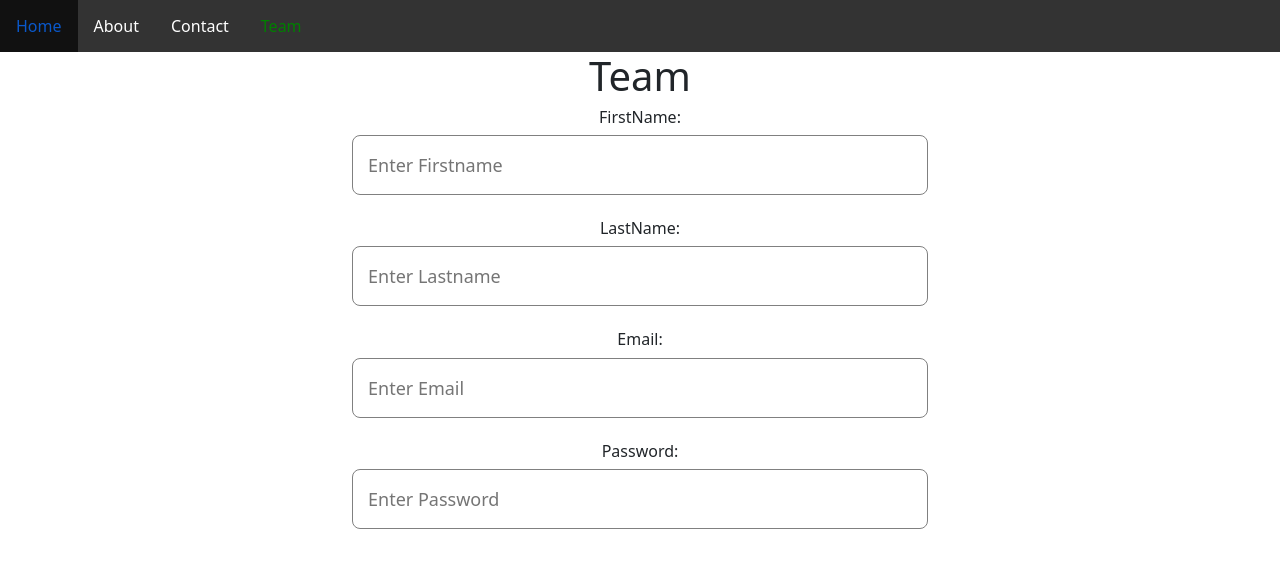
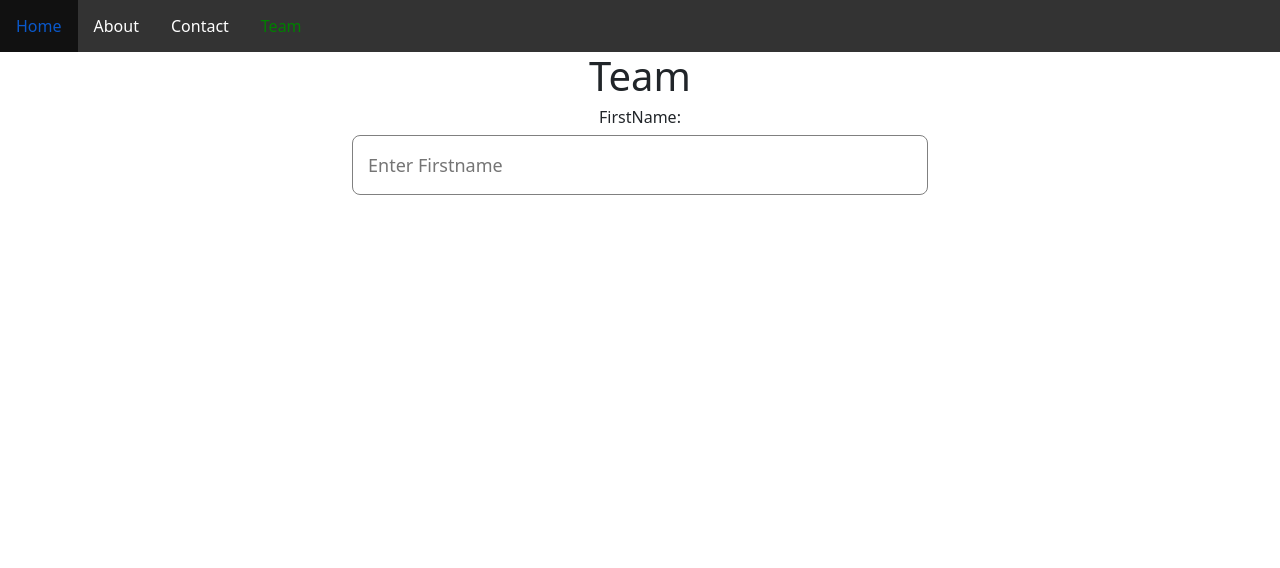
Before and after one commit to mrsamia/react_tuitoriaal, a React (Create React App) app: page /Team in a window 1280 px wide. Shown: the top 568 px of the page. Built offline with nearby package versions, Linux system fonts and the light colour scheme.

Commit message:
SRM | condition

```diff
--- a/src/component/Json.js
+++ b/src/component/Json.js
@@ -1,4 +1,5 @@
 import React, { Component } from 'react';
+// TODO JSON লিস্ট আলাদা file e করে ম্যাপিং use করতে চাই
 
 class Json extends Component {
     render() {
@@ -22,14 +23,18 @@ class Json extends Component {
             }
         ]
 
-        const dataitem=mylist.map((data)=>{
+        const dataitemcity=mylist.map((data)=>{
             return <option>{data.city}</option>
         });
 
+        const dataitemZip=mylist.map((data)=>{
+            return <option>{data.zip}</option>
+        });
 
         return (
             <div>
-                <select>{dataitem}</select>
+                <select>{dataitemcity}</select>
+                <select>{dataitemZip}</select>
             </div>
         );
     }
--- a/src/containers/Login.js
+++ b/src/containers/Login.js
@@ -17,7 +17,6 @@ class Login extends Component {
     onChangeHandler = (event) => {
         const myname = event.target.name;
         const myvalue = event.target.value;
-        console.log(myname, myvalue)
         this.setState({ [myname]: myvalue });
     }
 
@@ -26,25 +25,26 @@ class Login extends Component {
         return (
 
             <div>
-                <div>
+
+                 <div>
                     <h6>FirstName: {this.state.firstname}</h6>
                     <Index name="firstname" placeholder="Enter Firstname" onChange={this.onChangeHandler} /><br></br>
                 </div>
 
-                <div>
+                {this.state.firstname.toLowerCase()==="rony" &&<div>
                     <h6>LastName:  {this.state.lastname}</h6>
                     <Index name="lastname" placeholder="Enter Lastname" onChange={this.onChangeHandler} /><br></br>
-                </div>
+                </div>}
 
-                <div>
+               { this.state.lastname.toLowerCase()==="mim" && <div>
                     <h6>Email:{this.state.email}</h6>
                     <Index name="email" placeholder="Enter Email" onChange={this.onChangeHandler} /><br></br>
-                </div>
+                </div>}
 
-                <div>
+               {this.state.email.toLowerCase()==="15203060@iubat.edu" && <div>
                     <h6>Password:{this.state.password}</h6>
                     <Index name="password" placeholder="Enter Password" onChange={this.onChangeHandler} /><br></br>
-                </div>
+                </div>}
 
             </div>
         );
```
